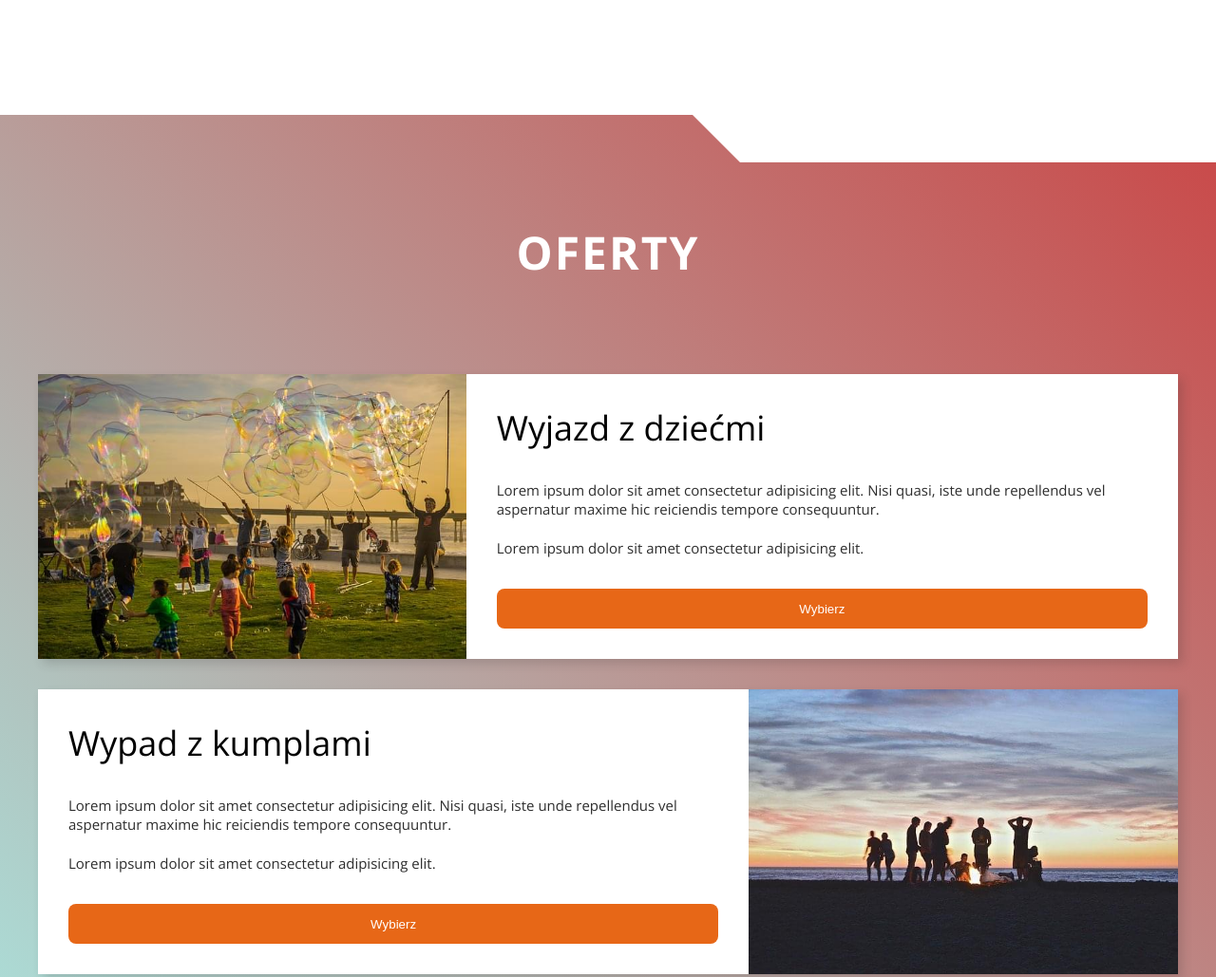
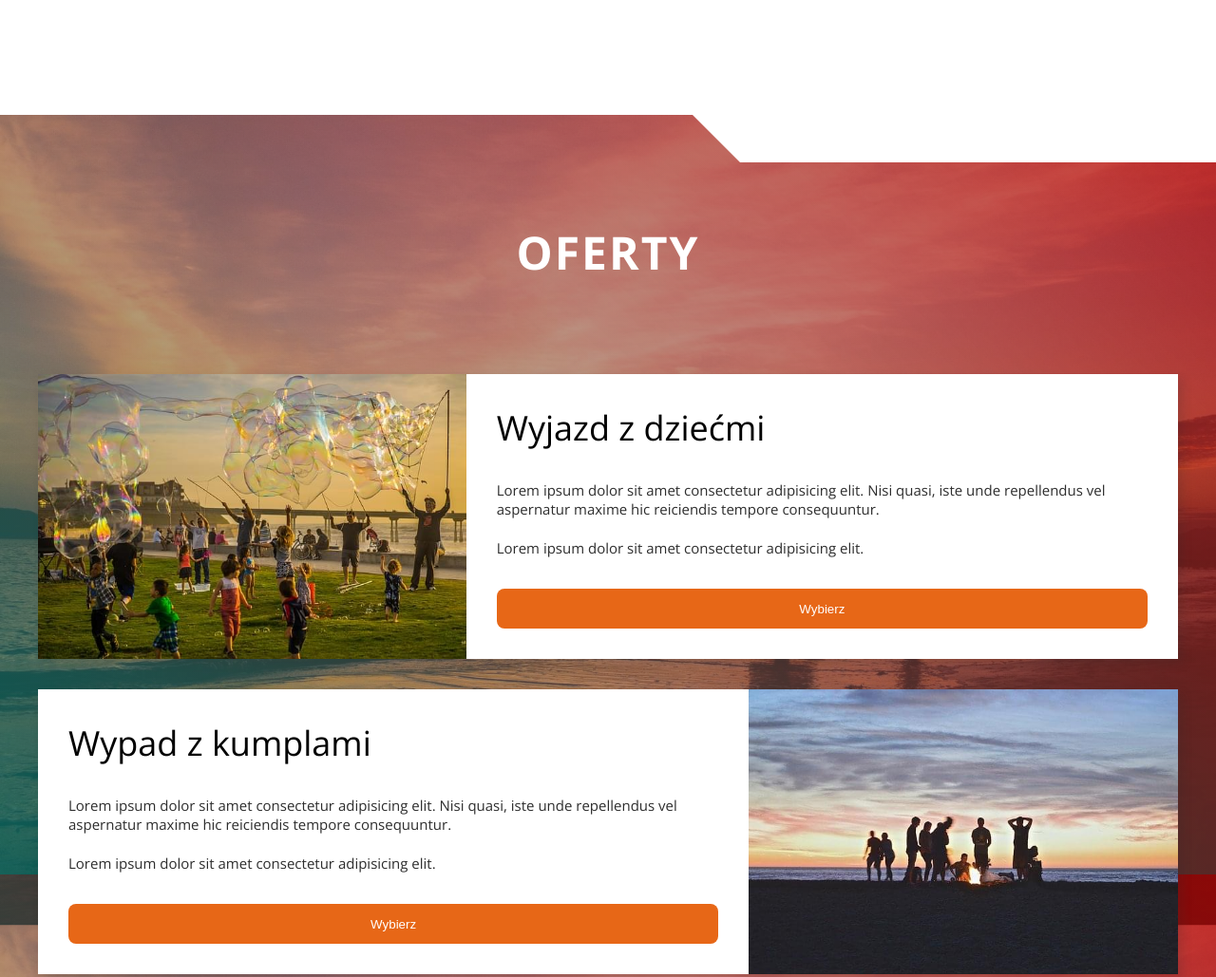
Before and after one commit to ArkadiuszAdamowicz/NadmorskieDomki, a plain HTML site: page index.html in a window 1280 px wide. Shown: the part 3940-4969 px from the top of the page at 95% size. Drawn offline with nearby package versions, Linux system fonts and the light colour scheme; the site is published under a folder, as on GitHub Pages, so addresses that start at the root find nothing; files whose address does not match are found by name.

Commit message:
Second version website

```diff
--- a/src/sass/main.scss
+++ b/src/sass/main.scss
@@ -866,7 +866,7 @@ body {
     }
 
     .offers {
-        background-image: $blue-gradient, url('/dist/img/offer-big.jpg');
+        background-image: $blue-gradient, url('../img/offer-big.jpg');
         background-attachment: fixed;
         &__option {
             &-img {
```
Also changed, not shown: dist/css/main.min.css.
